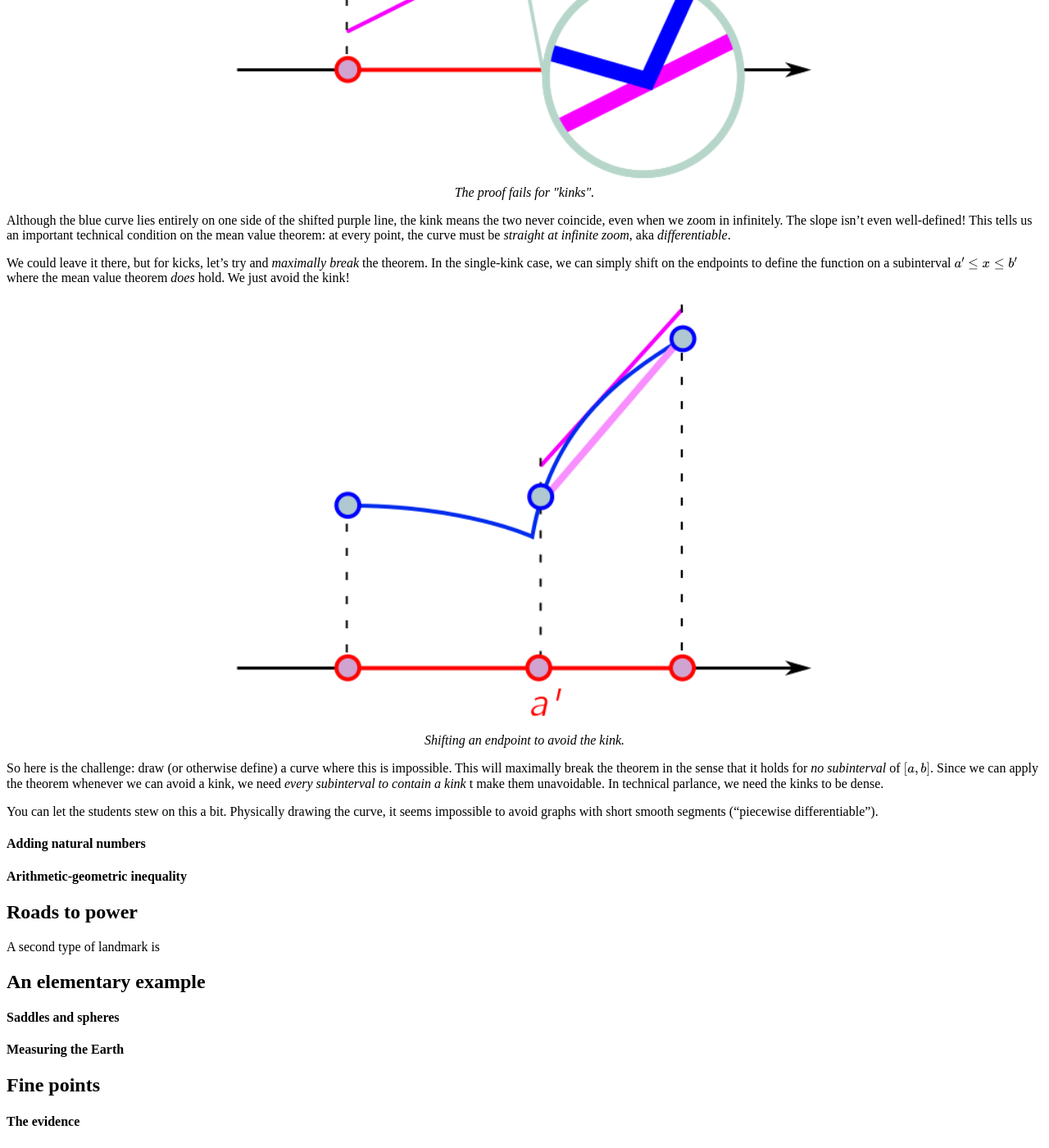
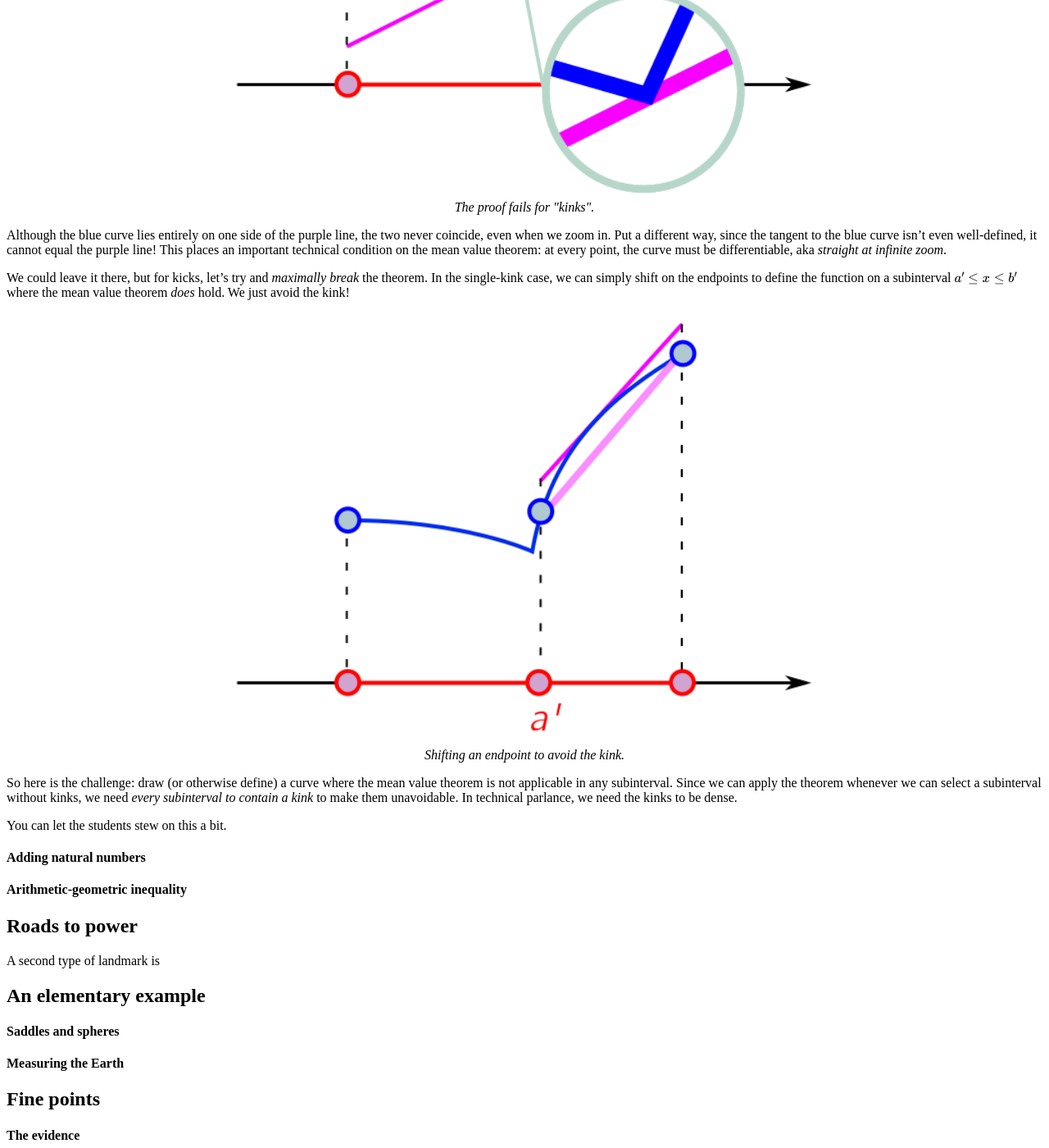
Before and after one commit to hapax/hapax.github.io, a Jekyll site: the page built from assets/teaching.md, in a window 1280 px wide and 1400 px high, scrolled down 8601 px. Shown: the whole window at 82% size. Built offline with Jekyll 4.4.1, drawn with Linux system fonts in a browser that asks for light colours; our own code applies the rules of GitHub Pages for plain Markdown files; formulas are drawn with MathJax 3; a script that is not in the unit is left out; some of the changed text lies outside the part shown.

Commit message:
Update teaching

```diff
--- a/assets/teaching.md
+++ b/assets/teaching.md
@@ -375,7 +375,6 @@
 \text{slope} = \frac{\text{rise}}{\text{run}} = \frac{f(b)-f(a)}{b-a}.
 $$
 
-We have just heuristically proved the mean value theorem.
 For a function $f(x)$ on $a\leq x \leq b$, there is a point $c$ where
 the derivative equals the "mean" slope between its endpoints:
 
@@ -383,13 +382,15 @@
 f'(c) = \frac{f(b)-f(a)}{b-a}.
 $$
 
+This statement is the mean value theorem, and we have just
+heuristically proved it.
 Another nice feature of our proof is that (combined with root-finding
 methods) it can be turned into an algorithm for finding the point $c$.
 
 #### A kink in the argument <a id="sec-2-2" name="sec-2-2"></a>
 
 As fun as this theorem is to prove, it's even more fun to break.
-If the students draw a sharp kink in the curve, the theorem fails:
+If the students draw a sharp kink in the curve, they should see that the theorem fails:
 
 <figure>
     <div style="text-align:center"><img src ="/images/posts/mvt7.png"
@@ -398,13 +399,13 @@
 	</div>
 	</figure>
 
-Although the blue curve lies entirely on one side of the shifted
-purple line, the kink means the two never coincide, even when we zoom
-in infinitely.
-The slope isn't even well-defined!
-This tells us an important technical condition on the mean value
-theorem: at every point, the curve must be *straight at infinite
-zoom*, aka *differentiable*.
+Although the blue curve lies entirely on one side of the
+purple line, the two never coincide, even when we zoom in.
+Put a different way, since the tangent to the blue curve isn't even
+well-defined, it cannot equal the purple line!
+This places an important technical condition on the mean value
+theorem: at every point, the curve must be differentiable, aka
+*straight at infinite zoom*.
 
 We could leave it there, but for kicks, let's try and *maximally
 break* the theorem.
@@ -419,17 +420,14 @@
 	</div>
 	</figure>
 
-So here is the challenge: draw (or otherwise define) a curve where
-this is impossible.
-This will maximally break the theorem in the sense that it holds for *no
-subinterval* of $[a, b]$.
-Since we can apply the theorem whenever we can avoid a kink, we need
-*every subinterval to contain a kink* t make them unavoidable.
+So here is the challenge: draw (or otherwise define) a curve where the
+mean value theorem is not applicable in any subinterval.
+Since we can apply the theorem whenever we can select a subinterval
+without kinks, we need *every subinterval to contain a kink* to make
+them unavoidable.
 In technical parlance, we need the kinks to be dense.
 
 You can let the students stew on this a bit.
-Physically drawing the curve, it seems impossible to avoid graphs with
-short smooth segments ("piecewise differentiable").
 
 #### Adding natural numbers <a id="sec-2-3" name="sec-2-3"></a>
 
@@ -982,3 +980,11 @@
 They drill in order to keep drilling.
 
 This is the sad reality underneath a lot of conventional wisdom.
+
+Physically drawing the curve, it seems impossible to avoid graphs a
+finite number of kinks connected by short smooth segments ("piecewise
+differentiable").
+But we can proceed by steps.
+
+This will maximally break the theorem in the sense that it holds for *no
+subinterval* of $[a, b]$.
```
Also changed, not shown: other parts of assets/teaching.md (+1 -1 lines), images/posts/mvt8.png.
